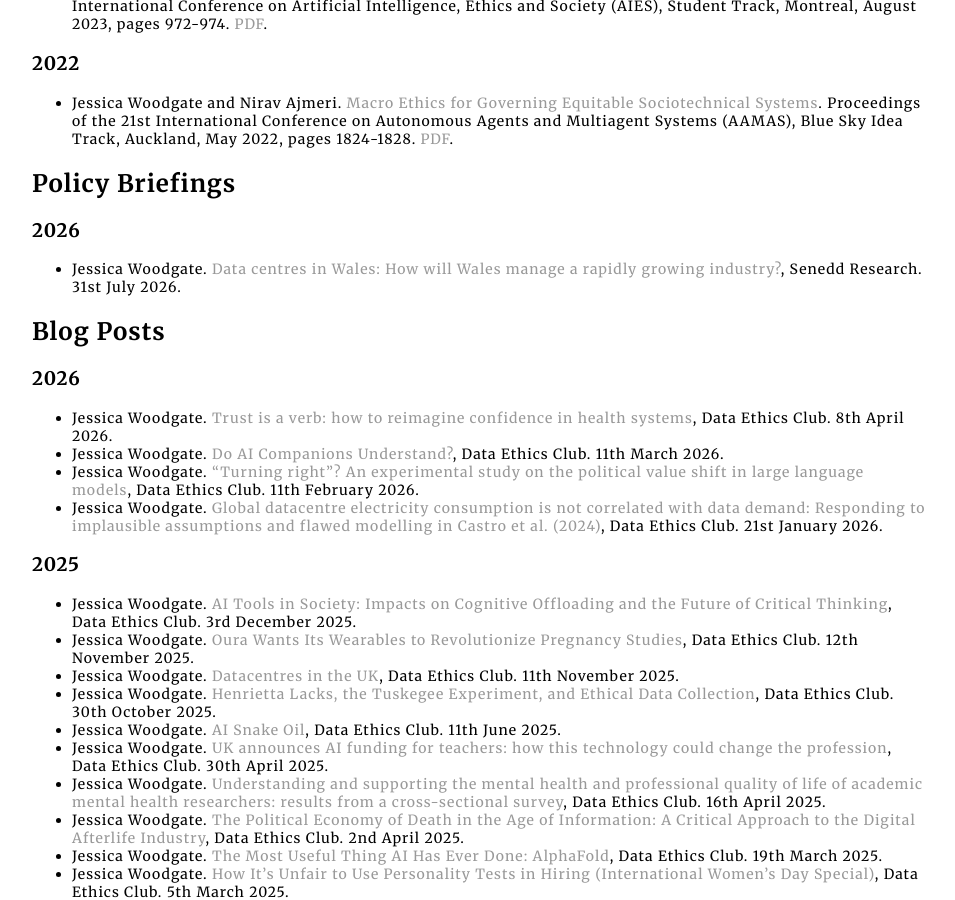
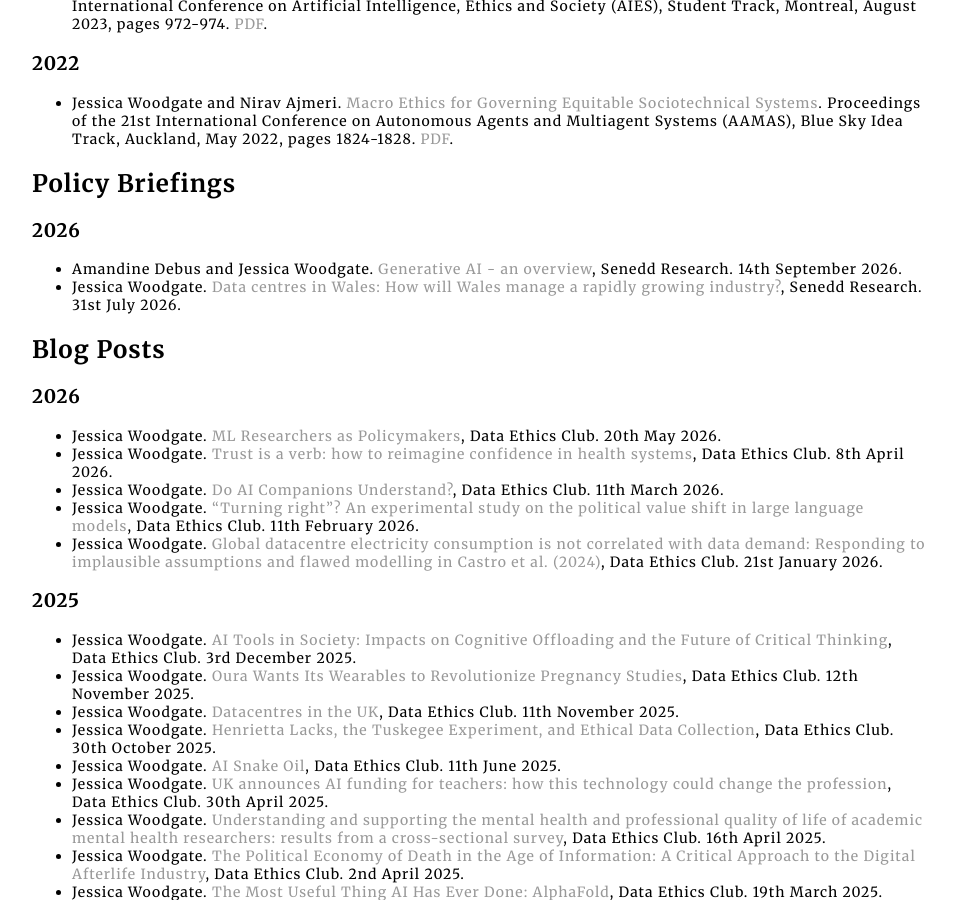
Before and after one commit to jessica-woodgate/jessica-woodgate.github.io, a Jekyll site: the page built from docs/publications/index.html, in a window 1280 px wide and 900 px high, scrolled down 877 px. Shown: the whole window, without its empty margins (160-1115 px from the left). Built offline with Jekyll 4.4.1, drawn with Linux system fonts in a browser that asks for light colours.

Commit message:
september updates

```diff
--- a/docs/publications/index.html
+++ b/docs/publications/index.html
@@ -72,6 +72,10 @@
         <h2>Policy Briefings</h2>
         <h3>2026</h3>
         <ul class="publications-list">
+            <li>Amandine Debus and Jessica Woodgate.
+                <a href="https://research.senedd.wales/media/qv3ooybj/26-13-generative-ai-an-overview.pdf">Generative AI - an overview</a>,
+                Senedd Research. 14th September 2026.
+            </li>
             <li>Jessica Woodgate.
                 <a href="https://research.senedd.wales/research-articles/data-centres-in-wales-how-will-wales-manage-a-rapidly-growing-industry/">Data centres in Wales: How will Wales manage a rapidly growing industry?</a>,
                 Senedd Research. 31st July 2026.
@@ -80,6 +84,10 @@
         <h2>Blog Posts</h2>
         <h3>2026</h3>
         <ul class="publications-list">
+            <li>Jessica Woodgate.
+                <a href="https://dataethicsclub.com/write_ups/2026-05-20_writeup.html">ML Researchers as Policymakers</a>,
+                Data Ethics Club. 20th May 2026.
+            </li>
             <li>Jessica Woodgate.
                 <a href="https://dataethicsclub.com/write_ups/2026-04-08_writeup.html">Trust is a verb: how to reimagine confidence in health systems</a>,
                 Data Ethics Club. 8th April 2026.
```
Also changed, not shown: docs/index.html (+10 -1 lines).
